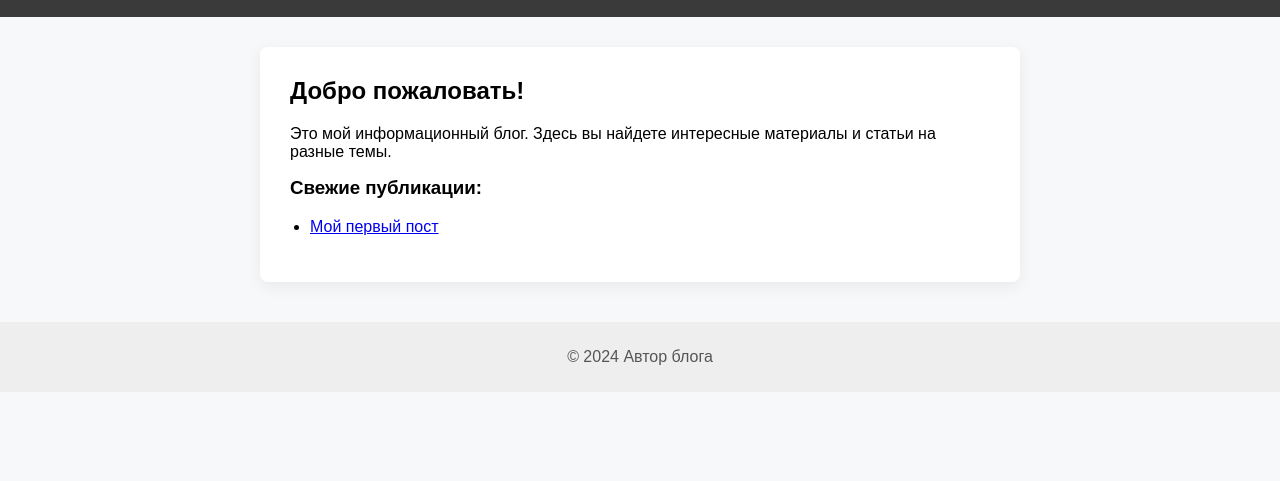
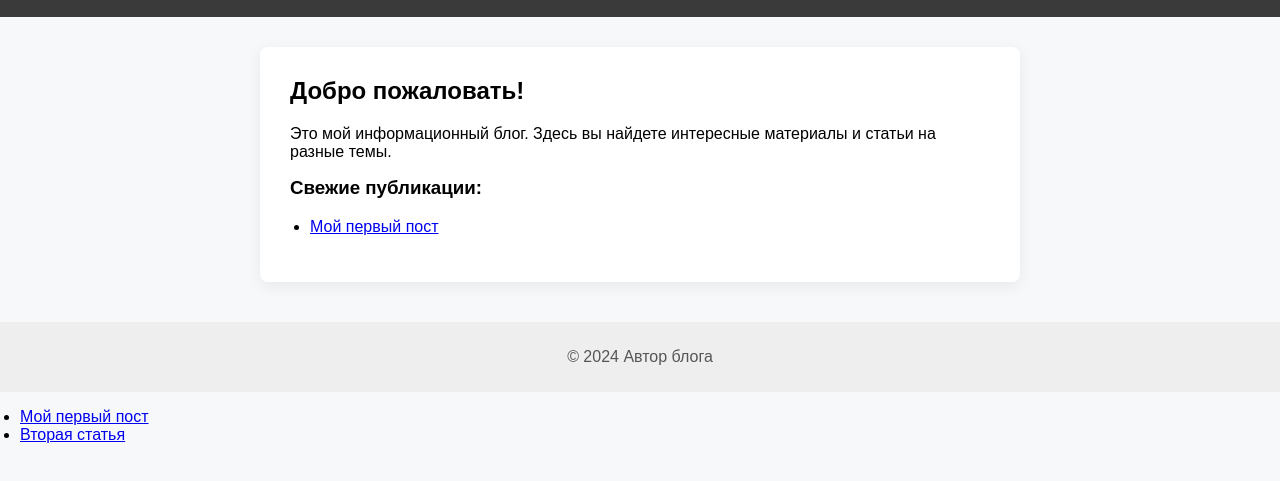
Before and after one commit to 5v7zzdtgfd-eng/Blog, a plain HTML site: page index.html in a window 1280 px wide. Shown: the part 99-580 px from the top of the page. Drawn offline with Linux system fonts and the light colour scheme.

Commit message:
Update index.html

```diff
--- a/index.html
+++ b/index.html
@@ -29,3 +29,7 @@
     </footer>
 </body>
 </html>
+<ul>
+    <li><a href="posts/first-post.html">Мой первый пост</a></li>
+    <li><a href="posts/second-post.html">Вторая статья</a></li>
+</ul>
```
